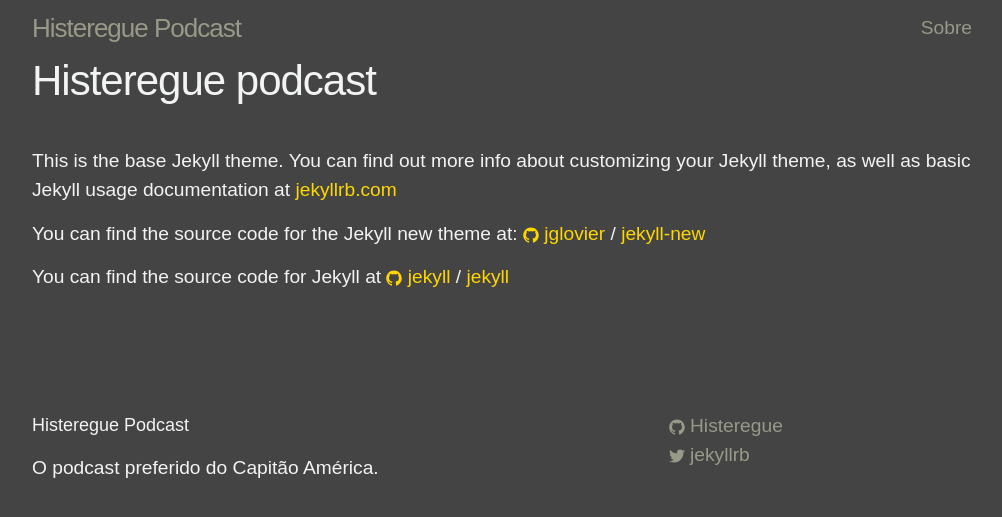
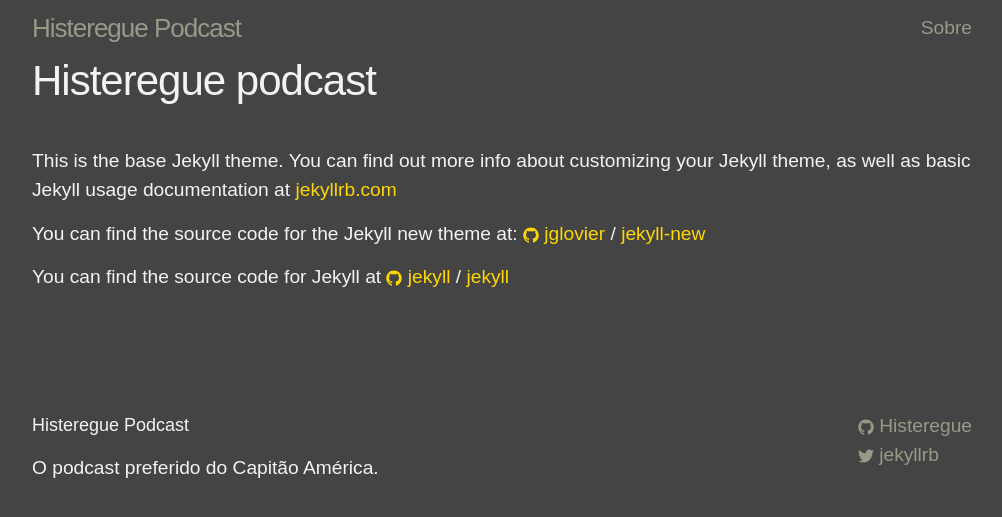
Before and after one commit to Histeregue/histeregue.github.io, a Jekyll site: the page built from 1-sobre.md, in a window 1280 px wide. Shown: the top 517 px of the page, without its empty margins (138-1140 px from the left). Built offline with Jekyll 4.4.1, drawn with Linux system fonts in a browser that asks for light colours.

Commit message:
Alinhamentos do rodapé

```diff
--- a/_includes/footer.html
+++ b/_includes/footer.html
@@ -9,7 +9,7 @@
         <p>{{ site.description }}</p>
       </div>
 
-      <ul class="seamless" data-cell="1of3 fill">
+      <ul class="seamless" data-cell="shrink fill">
         {% if site.github_username %}
         <li>
           {% include icon-github.html username=site.github_username %}
```
